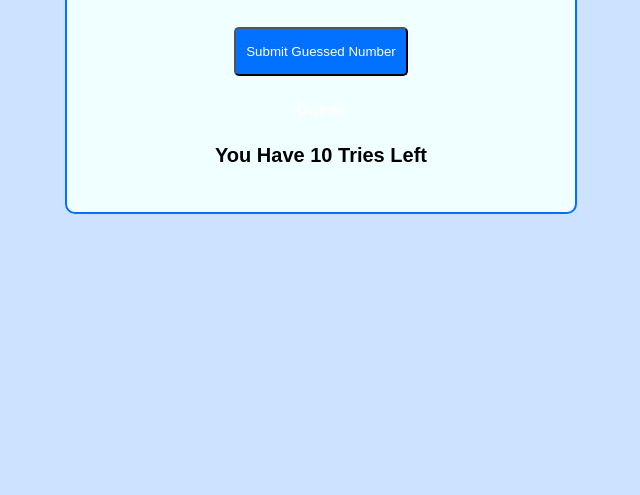
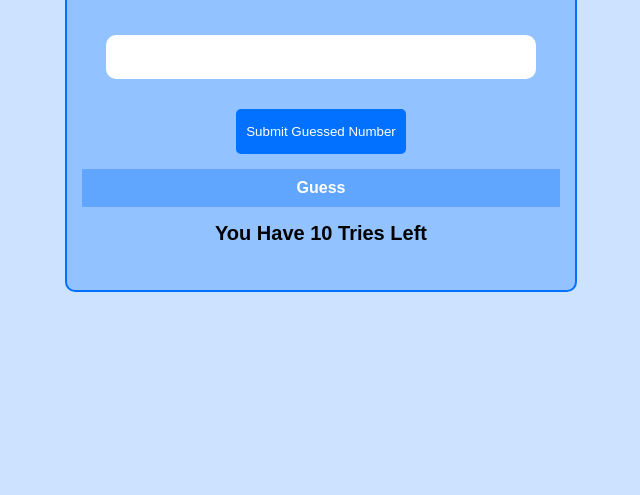
Before and after one commit to AzaanUllah-Khan/Guess-The-Number-Game, a plain HTML site: page index.html in a window 1280 px wide. Shown: the part 305-800 px from the top of the page, without its empty margins (319-959 px from the left). Drawn offline with Linux system fonts and the light colour scheme.

Commit message:
Update style.css

```diff
--- a/style.css
+++ b/style.css
@@ -7,13 +7,14 @@
 body{
     display: flex;
     justify-content: center;
-    height: 80vh;
+    align-items: center;
+    height: 100vh;
     align-items: center;
     background-color: #cce2ff;
 }
 .number{
     width: 40%;
-    background-color: azure;
+    background-color: #92c2ff;
     padding: 15px;
     padding-bottom: 30px;
     border-radius: 10px;
@@ -31,6 +32,8 @@ body{
     margin-top: 50px;
 }
 .input input{
+    border-radius: 10px;
+    border: 1px solid #0271ff;
     font-weight: bolder;
     text-align: center;
     outline: none;
@@ -50,6 +53,7 @@ body{
     color: white;
     background-color: #0271ff;
     border-radius: 5px;
+    border: none;
     padding: 15px 10px;
     transition: all 1s ease;
 }
@@ -59,7 +63,7 @@ body{
 .status{
     width: 100%;
     text-align: center;
-    background-color: 0271ff57;
+    background-color: #0271ff57;
     padding: 10px 5px;
     color: white;
     font-weight: bolder;
```
